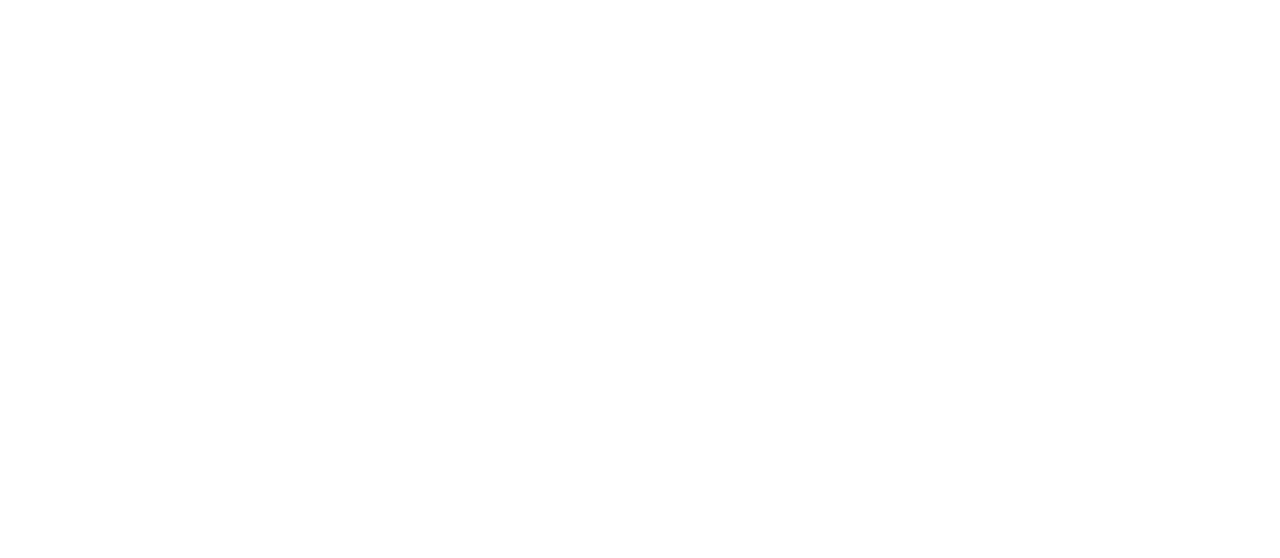
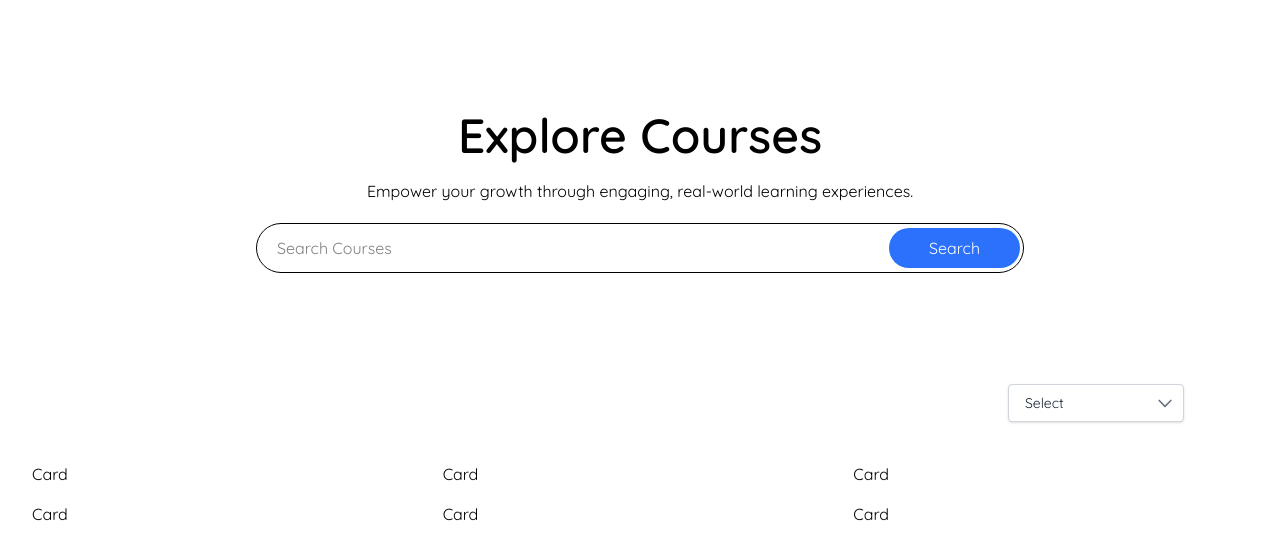
Before and after one commit to WebWizards-org/frontend, a React (Vite) app: page /explore in a window 1280 px wide. Before the commit this address had no page. Shown: the top 558 px of the page. Built offline with nearby package versions, Linux system fonts and the light colour scheme.

Commit message:
feat: add Explore page and Card component; implement course listing and search functionality

```diff
--- a/src/App.jsx
+++ b/src/App.jsx
@@ -1,12 +1,13 @@
-import React from 'react';
-import { BrowserRouter, Routes, Route, Navigate } from 'react-router-dom';
-import Signup from './components/Signup.jsx';
-import Login from './components/Login.jsx';
-import Home from './components/home.jsx';
-import TrendingCourses from './components/TrendingCourses.jsx';
-import YouTubeVideos from './components/Api.jsx';
-import BookSearch from './components/Booksearch.jsx';
-import { AuthProvider, useAuth } from './context/AuthContext';
+import React from "react";
+import { BrowserRouter, Routes, Route, Navigate } from "react-router-dom";
+import Signup from "./components/Signup.jsx";
+import Login from "./components/Login.jsx";
+import Home from "./components/home.jsx";
+import TrendingCourses from "./components/TrendingCourses.jsx";
+import YouTubeVideos from "./components/Api.jsx";
+import BookSearch from "./components/Booksearch.jsx";
+import { AuthProvider, useAuth } from "./context/AuthContext";
+import Explore from "./pages/Explore.jsx";
 
 const ProtectedRoute = ({ children }) => {
   const { token } = useAuth();
@@ -21,18 +22,22 @@
     <AuthProvider>
       <BrowserRouter>
         <Routes>
-          <Route path='/' element={<Home/>} />
-          <Route path='/register' element={<Signup/>} />
-          <Route path='/login' element={<Login/>} />
-          <Route path='/trending' element={
-            <ProtectedRoute>
-              <TrendingCourses/>
-            </ProtectedRoute>
-          } />
+          <Route path="/" element={<Home />} />
+          <Route path="/register" element={<Signup />} />
+          <Route path="/login" element={<Login />} />
+          <Route path="/explore" element={<Explore />} />
+          <Route
+            path="/trending"
+            element={
+              <ProtectedRoute>
+                <TrendingCourses />
+              </ProtectedRoute>
+            }
+          />
         </Routes>
       </BrowserRouter>
     </AuthProvider>
-  )
+  );
 }
 
-export default App
+export default App;
--- /dev/null
+++ b/src/components/Card.jsx
@@ -0,0 +1,7 @@
+import React from "react";
+
+const Card = () => {
+  return <div>Card</div>;
+};
+
+export default Card;
--- /dev/null
+++ b/src/pages/Explore.jsx
@@ -0,0 +1,171 @@
+import React from "react";
+import { Search, Star, ArrowRight, Clock } from "lucide-react";
+import Card from "../components/Card";
+const Explore = () => {
+  const COURSES = [
+    {
+      id: 1,
+      title: "Heurify: Coramral & Learning Ludint Forever!",
+      author: "Laurencia Delarosa",
+      rating: 4.8,
+      ratingCount: 1240,
+      level: "Beginner",
+      hours: 12,
+      category: "Design",
+      img: "https://images.unsplash.com/photo-1515879218367-8466d910aaa4?q=80&w=1600&auto=format&fit=crop",
+    },
+    {
+      id: 2,
+      title: "Howleoromin Trascultation: Dowenpling Rangeorrais!",
+      author: "Ryuki Takara",
+      rating: 4.7,
+      ratingCount: 980,
+      level: "Intermediate",
+      hours: 9,
+      category: "Development",
+      img: "https://images.unsplash.com/photo-1522071820081-009f0129c71c?q=80&w=1600&auto=format&fit=crop",
+    },
+    {
+      id: 3,
+      title: "Martch Coursers: White Learning Surney Couses",
+      author: "Rafaela Tevos",
+      rating: 4.9,
+      ratingCount: 2011,
+      level: "All Levels",
+      hours: 16,
+      category: "Marketing",
+      img: "https://images.unsplash.com/photo-1544006659-f0b21884ce1d?q=80&w=1600&auto=format&fit=crop",
+    },
+    {
+      id: 4,
+      title: "Data Drift & Insight Surfing",
+      author: "Imani Howell",
+      rating: 4.6,
+      ratingCount: 612,
+      level: "Intermediate",
+      hours: 10,
+      category: "Data Science",
+      img: "https://images.unsplash.com/photo-1522075469751-3a6694fb2f61?q=80&w=1600&auto=format&fit=crop",
+    },
+    {
+      id: 5,
+      title: "Foundations of Modern UI",
+      author: "Jasper Nolan",
+      rating: 4.5,
+      ratingCount: 420,
+      level: "Beginner",
+      hours: 6,
+      category: "Design",
+      img: "https://images.unsplash.com/photo-1529336953121-ad716dc7d5f0?q=80&w=1600&auto=format&fit=crop",
+    },
+    {
+      id: 6,
+      title: "Serverless with a Smile",
+      author: "Mina Correa",
+      rating: 4.2,
+      ratingCount: 1108,
+      level: "Advanced",
+      hours: 14,
+      category: "Development",
+      img: "https://images.unsplash.com/photo-1517245386807-bb43f82c33c4?q=80&w=1600&auto=format&fit=crop",
+    },
+  ];
+
+  const [isOpen, setIsOpen] = React.useState(false);
+  const [selected, setSelected] = React.useState("Select");
+
+  const countries = ["Price", "Rating", "Newest"];
+
+  const handleSelect = (country) => {
+    setSelected(country);
+    setIsOpen(false);
+  };
+  return (
+    <div>
+      <section className="h-[30vw]">
+        <div className="px-24 flex flex-col items-center h-full justify-center gap-5">
+          <h1 className="text-5xl font-semibold text-[#000000] font-secondary]">
+            Explore Courses
+          </h1>
+          <p>
+            Empower your growth through engaging, real-world learning
+            experiences.
+          </p>
+          <div className="relative inline-block w-[60vw]">
+            <input
+              type="search"
+              name="search"
+              placeholder="Search Courses"
+              className="border-1 border-black py-3 pl-5 pr-35 rounded-full w-full"
+            />
+            <button className="absolute right-1 px-10 py-2 bg-[hsla(220,97%,58%,1)] text-white rounded-full top-[9%] cursor-pointer">
+              Search
+            </button>
+          </div>
+        </div>
+      </section>
+      <section className="px-24">
+        <div className="flex justify-end">
+          <div className="flex flex-col w-44 text-sm relative">
+            <button
+              type="button"
+              onClick={() => setIsOpen(!isOpen)}
+              className="w-full text-left px-4 pr-2 py-2 border rounded bg-white text-gray-800 border-gray-300 shadow-sm hover:bg-gray-50 focus:outline-none"
+            >
+              <span>{selected}</span>
+              <svg
+                className={`w-5 h-5 inline float-right transition-transform duration-200 ${
+                  isOpen ? "rotate-180" : "rotate-0"
+                }`}
+                xmlns="http://www.w3.org/2000/svg"
+                fill="none"
+                viewBox="0 0 24 24"
+                stroke="#6B7280"
+              >
+                <path
+                  strokeLinecap="round"
+                  strokeLinejoin="round"
+                  strokeWidth={2}
+                  d="M19 9l-7 7-7-7"
+                />
+              </svg>
+            </button>
+
+            {isOpen && (
+              <ul className="absolute top-full left-0 w-full bg-white border border-gray-300 rounded shadow-md mt-1 py-2 z-50">
+                {countries.map((country) => (
+                  <li
+                    key={country}
+                    className="px-4 py-2 hover:bg-indigo-500 hover:text-white cursor-pointer"
+                    onClick={() => handleSelect(country)}
+                  >
+                    {country}
+                  </li>
+                ))}
+              </ul>
+            )}
+          </div>
+        </div>
+      </section>
+
+      <main className="px-2 md:px-4 lg:px-8 h-full mt-10">
+        <section className="grid lg:grid-cols-3 gap-4 md:grid-cols-2">
+          {COURSES.map((course) => (
+            <Card
+              title={course.title}
+              author={course.author}
+              rating={course.rating}
+              level={course.level}
+              img={course.img}
+              hours={course.hours}
+              category={course.category}
+              key={course.id}
+            />
+          ))}
+        </section>
+      </main>
+    </div>
+  );
+};
+
+export default Explore;
```
